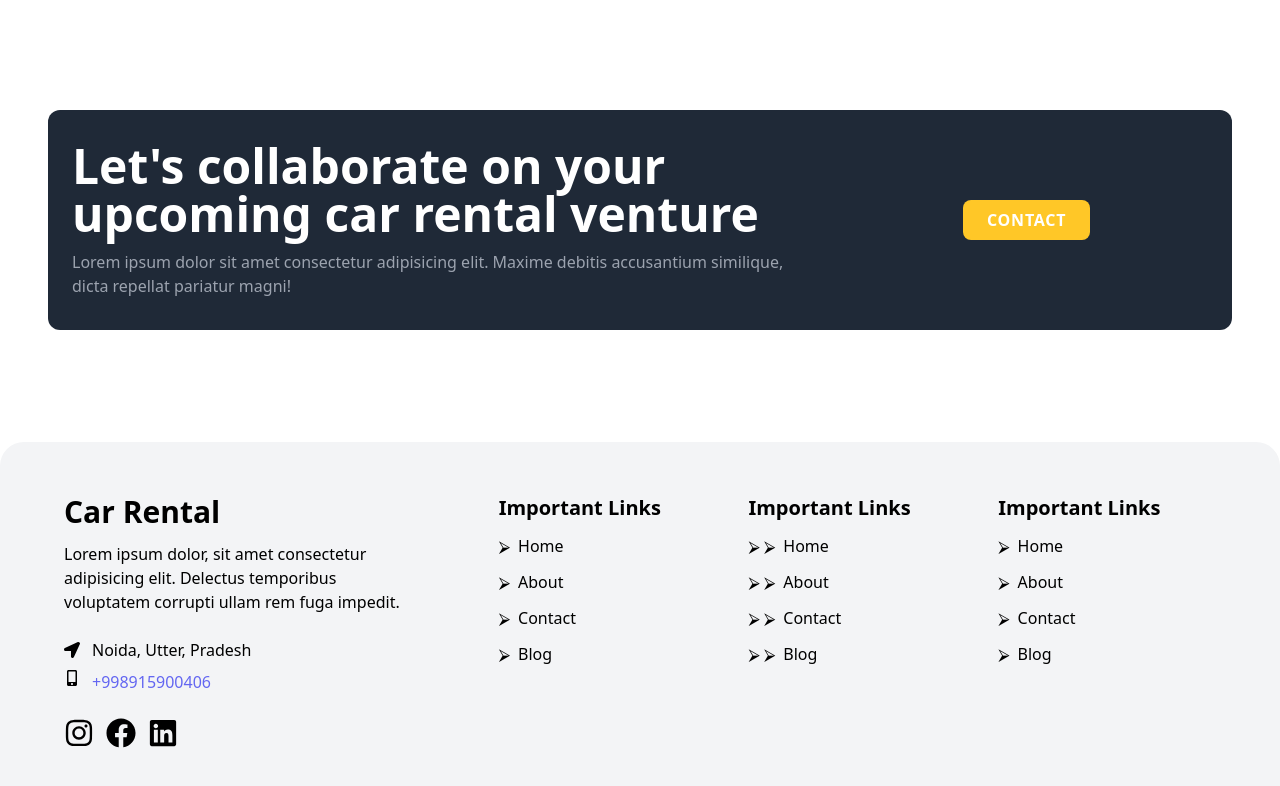
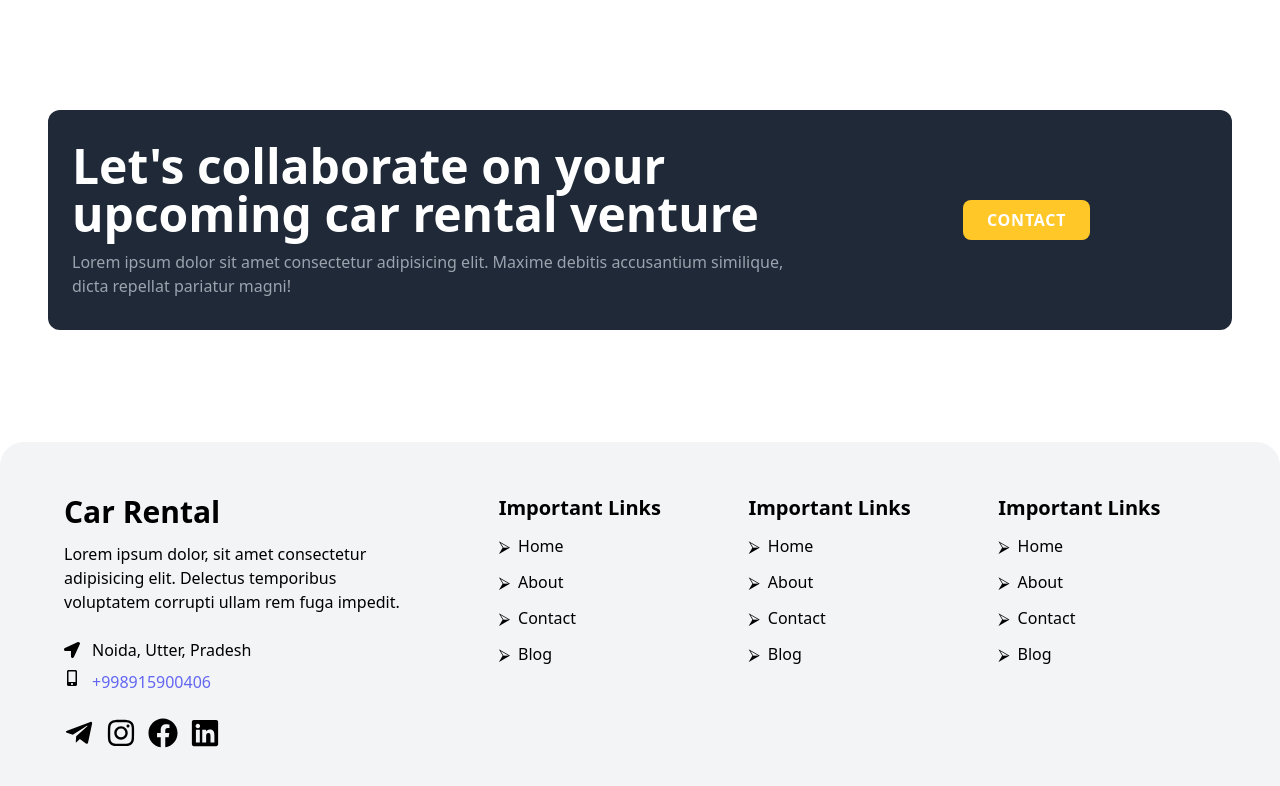
Before and after one commit to NurMuhammad1988/jizzaxmotors.uz, a React (Vite) app: page / in a window 1280 px wide. Shown: the part 3410-4196 px from the top of the page. Built offline with nearby package versions, Linux system fonts and the light colour scheme.

Commit message:
font family droid sans problem with mobile device

```diff
--- a/src/components/Footer/Footer.jsx
+++ b/src/components/Footer/Footer.jsx
@@ -5,6 +5,7 @@ import {
     FaLinkedin,
     FaLocationArrow,
     FaMobileAlt,
+    FaTelegramPlane
 } from "react-icons/fa";
 
 const FooterLinks = [
@@ -52,11 +53,16 @@ const Footer = () => {
                         <div className="flex items-center gap-3">
                             <FaMobileAlt />
 
-                            <a className="mt-2 text-indigo-500" href="tel:+998915900406">+998915900406</a>
+                            <a className="mt-2 hover:text-primary text-indigo-500" href="tel:+998915900406">+998915900406</a>
 
                         </div>
                         {/* Social Handles */}
                         <div className="flex items-center gap-3 mt-6  ">
+
+                        <a target="_blank" href="https://t.me/NurMuhammad_1416">
+                                <FaTelegramPlane className="text-3xl hover:text-primary duration-300" />
+                            </a>
+
                             <a href="#">
                                 <FaInstagram className="text-3xl hover:text-primary duration-300" />
                             </a>
@@ -68,6 +74,8 @@ const Footer = () => {
                             <a href="#">
                                 <FaLinkedin className="text-3xl hover:text-primary duration-300" />
                             </a>
+
+
                         </div>
                     </div>
                     {/* Navlinks */}
@@ -109,12 +117,10 @@ const Footer = () => {
                                         return (
                                             <li
                                                 className="cursor-pointer hover:text-primary duration-300"
-                                                key={data.title}
+                                                key={data.title }
                                             >
-                                                <span className="mr-2">
+                                                <span  className="mr-2 font-serif">
                                                     &#11162;
-                                                    &#x2B9A;
-
                                                 </span>
                                                 {/* tepadagi shu narsa &#11162; Unicode belgisi deyilarkan buni chapga o'ngga pastga tepaga qilish mumkun ekan kodini o'zgartirib shu kodni ggoglega yozsang har hillari bor ekan turli tuman linki => https://www.compart.com/en/unicode/  */}
                                                 <a href={data.link}>
--- a/src/components/Navbar/Navbar.jsx
+++ b/src/components/Navbar/Navbar.jsx
@@ -116,6 +116,7 @@ const Navbar = ({ theme, setTheme }) => {
                                 className="cursor-pointer
                             transition-all"
                             />
+
                         )}
                     </div>
                 </div>
--- a/src/components/ResponsiveMenu/ResponsiveMenu.jsx
+++ b/src/components/ResponsiveMenu/ResponsiveMenu.jsx
@@ -8,7 +8,7 @@ const ResponsiveMenu = ({ showMenu }) => {
         <div
             className={`${showMenu ? "left-0" : "-left-full"}
         fixed top-0 z-50 bg-white dark:bg-gray-900
-        h-screen w-[60%] md:hidden rounded-r-xl shadow-md flex  flex-col justify-between px-8 pb-6 pt-16 transition-all duration-300`}
+        h-screen w-[60%]  md:hidden rounded-r-xl shadow-md flex  flex-col justify-between px-8 pb-6 pt-3 transition-all duration-300`}
         >
             <div className="card ">
                 <div className="flex items-center justify-start gap-3">
@@ -23,7 +23,7 @@ const ResponsiveMenu = ({ showMenu }) => {
                     <ul className="space-y-4 text-xl">
                         {NavLinks.map((data) => (
                             <li>
-                                <a href={data.link}>{data.name}</a>
+                                <a className=" hover:text-primary" href={data.link}>{data.name}</a>
                             </li>
                         ))}
                     </ul>
@@ -38,6 +38,8 @@ const ResponsiveMenu = ({ showMenu }) => {
                         target="_blank"
                     >
                         Nur
+
+                        <p className="hover:text-primary">GitHub</p>
                     </a>
                 </h1>
             </div>
```
